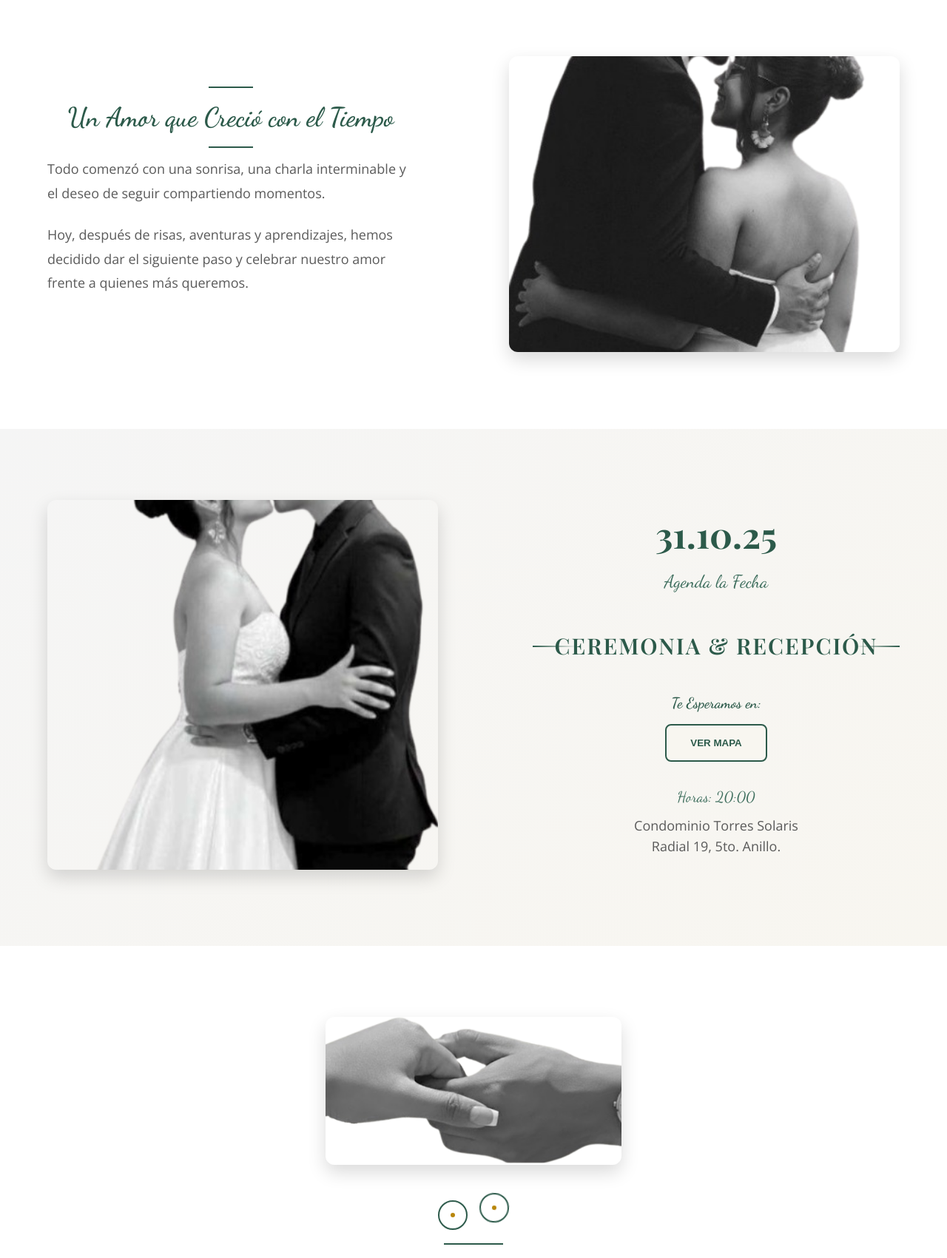
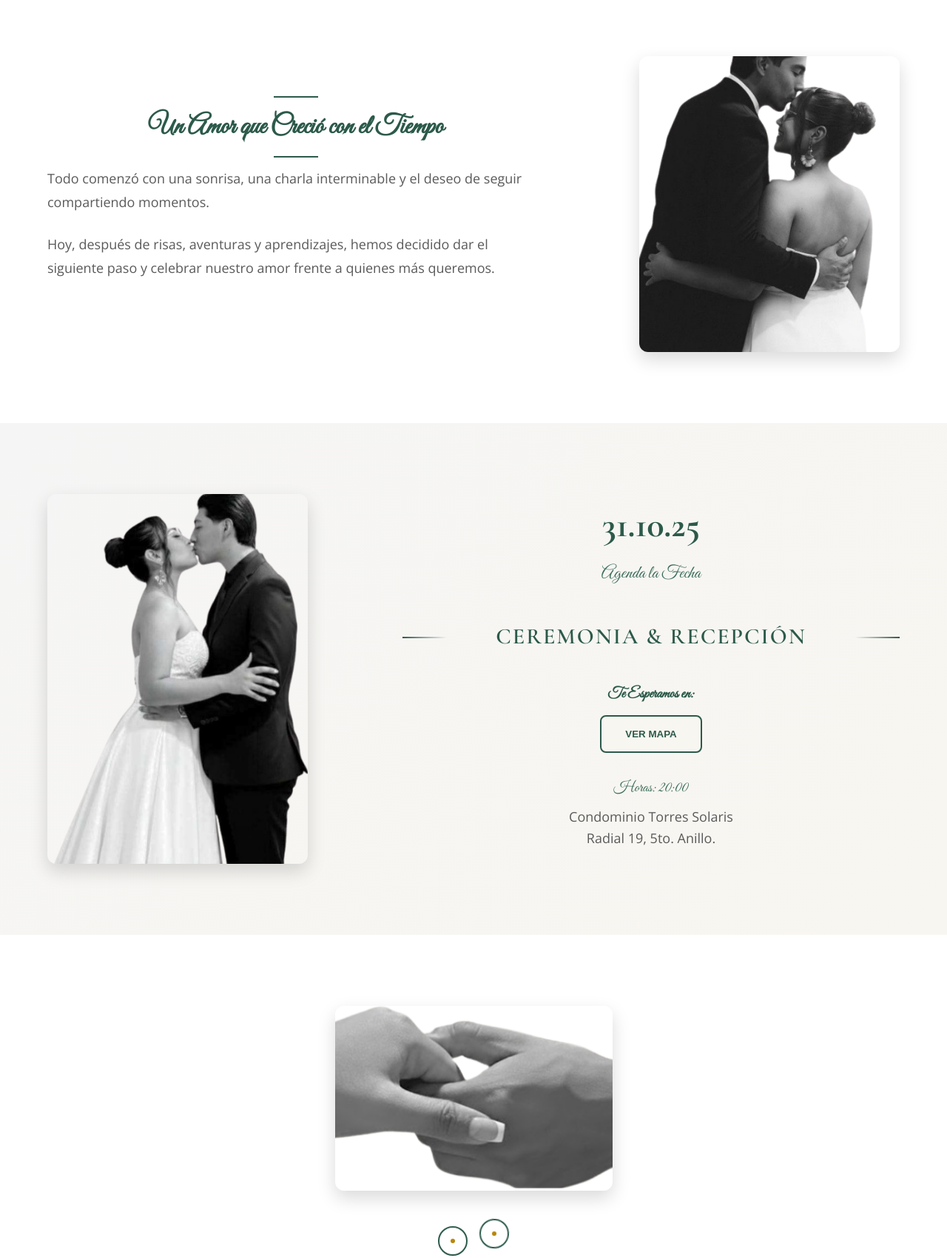
Before and after one commit to AxelMQ/daniel-gabriela_boda, a plain HTML site: page index.html in a window 1280 px wide. Shown: the part 820-2521 px from the top of the page at 74% size. Drawn offline with nearby package versions, Linux system fonts and the light colour scheme.

Commit message:
Mejorar layout y fuentes para coincidir con diseño original de Canva

```diff
--- a/css/components.css
+++ b/css/components.css
@@ -265,7 +265,7 @@
 
 .story__content {
     display: grid;
-    grid-template-columns: 1fr 1fr;
+    grid-template-columns: 2fr 1fr;
     gap: var(--spacing-4xl);
     align-items: center;
 }
@@ -314,6 +314,9 @@
 
 .story__image {
     position: relative;
+    display: flex;
+    justify-content: center;
+    align-items: center;
 }
 
 .story__img {
@@ -338,13 +341,16 @@
 
 .event__content {
     display: grid;
-    grid-template-columns: 1fr 1fr;
+    grid-template-columns: 1fr 2fr;
     gap: var(--spacing-4xl);
     align-items: center;
 }
 
 .event__image {
     order: 1;
+    display: flex;
+    justify-content: center;
+    align-items: center;
 }
 
 .event__img {
@@ -479,9 +485,12 @@
 
 .rsvp__content {
     text-align: center;
-    max-width: 600px;
+    max-width: 800px;
     margin: 0 auto;
     position: relative;
+    display: flex;
+    flex-direction: column;
+    align-items: center;
 }
 
 .rsvp__image {
@@ -491,13 +500,14 @@
 }
 
 .rsvp__img {
-    width: 300px;
-    height: 200px;
+    width: 400px;
+    height: 250px;
     object-fit: cover;
     object-position: center;
     border-radius: var(--border-radius-lg);
     box-shadow: var(--shadow-lg);
     transition: transform var(--transition-normal);
+    margin: 0 auto;
 }
 
 .rsvp__img:hover {
--- a/css/main.css
+++ b/css/main.css
@@ -18,9 +18,10 @@
     --color-text: #2C2C2C;          /* Color de texto principal */
 
     /* Tipografías */
-    --font-primary: 'Playfair Display', serif;      /* Títulos elegantes */
+    --font-primary: 'Cormorant Garamond', serif;    /* Títulos elegantes */
     --font-secondary: 'Open Sans', sans-serif;      /* Texto general */
-    --font-script: 'Dancing Script', cursive;       /* Texto decorativo */
+    --font-script: 'Great Vibes', cursive;         /* Texto decorativo */
+    --font-elegant: 'Playfair Display', serif;      /* Texto elegante */
 
     /* Tamaños de fuente */
     --font-size-xs: 0.75rem;    /* 12px */
--- a/css/responsive.css
+++ b/css/responsive.css
@@ -314,8 +314,8 @@
     }
 
     .rsvp__img {
-        width: 250px;
-        height: 150px;
+        width: 300px;
+        height: 200px;
         object-fit: cover;
         object-position: center;
     }
--- a/index.html
+++ b/index.html
@@ -9,7 +9,7 @@
     <!-- Fuentes -->
     <link rel="preconnect" href="https://fonts.googleapis.com">
     <link rel="preconnect" href="https://fonts.gstatic.com" crossorigin>
-    <link href="https://fonts.googleapis.com/css2?family=Playfair+Display:wght@400;600;700&family=Open+Sans:wght@300;400;600&family=Dancing+Script:wght@400;600;700&display=swap" rel="stylesheet">
+    <link href="https://fonts.googleapis.com/css2?family=Playfair+Display:wght@400;600;700&family=Open+Sans:wght@300;400;600&family=Dancing+Script:wght@400;600;700&family=Cormorant+Garamond:wght@300;400;500;600;700&family=Great+Vibes&display=swap" rel="stylesheet">
 
     <!-- Estilos -->
     <link rel="stylesheet" href="css/main.css">
```
